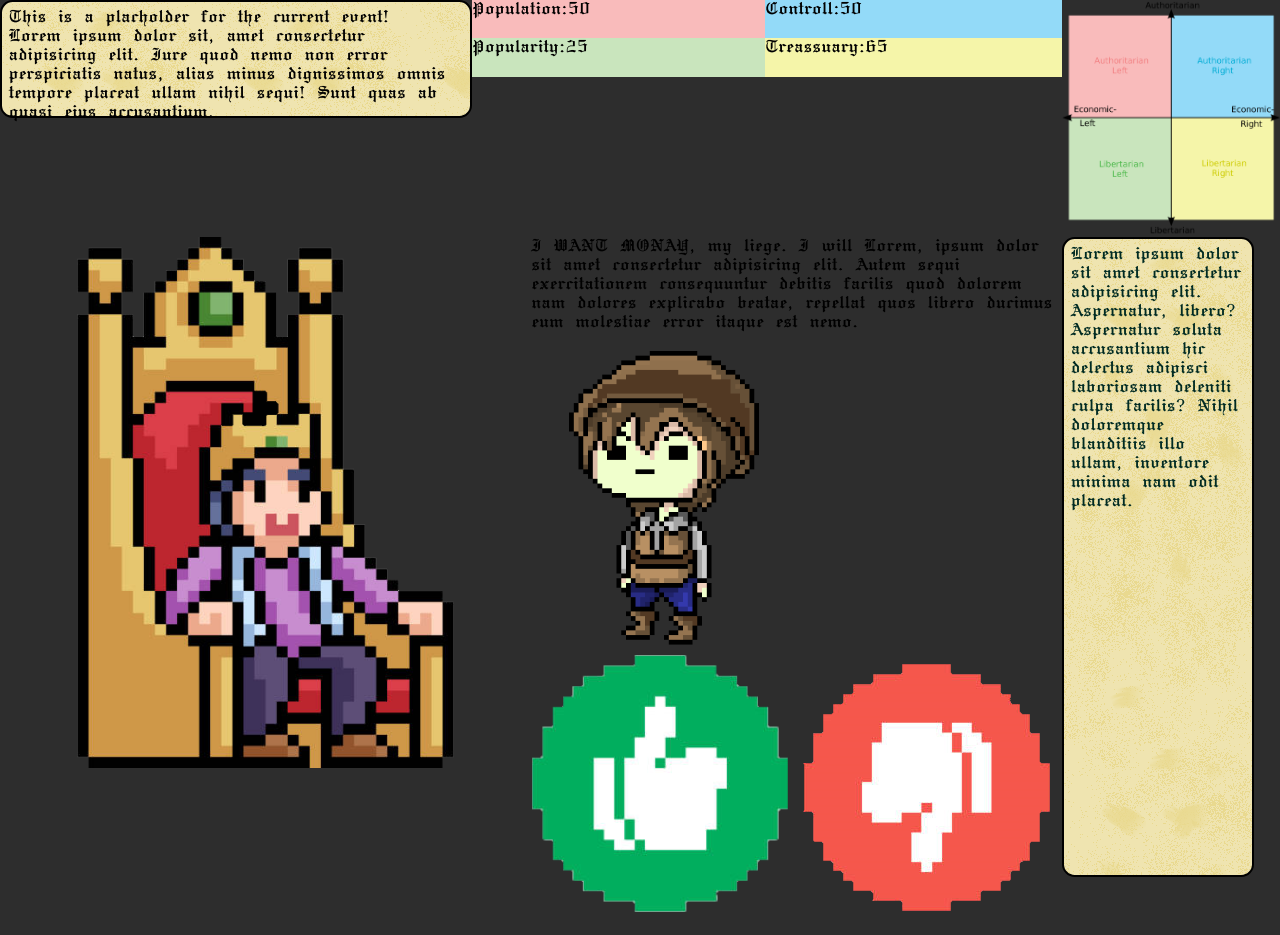
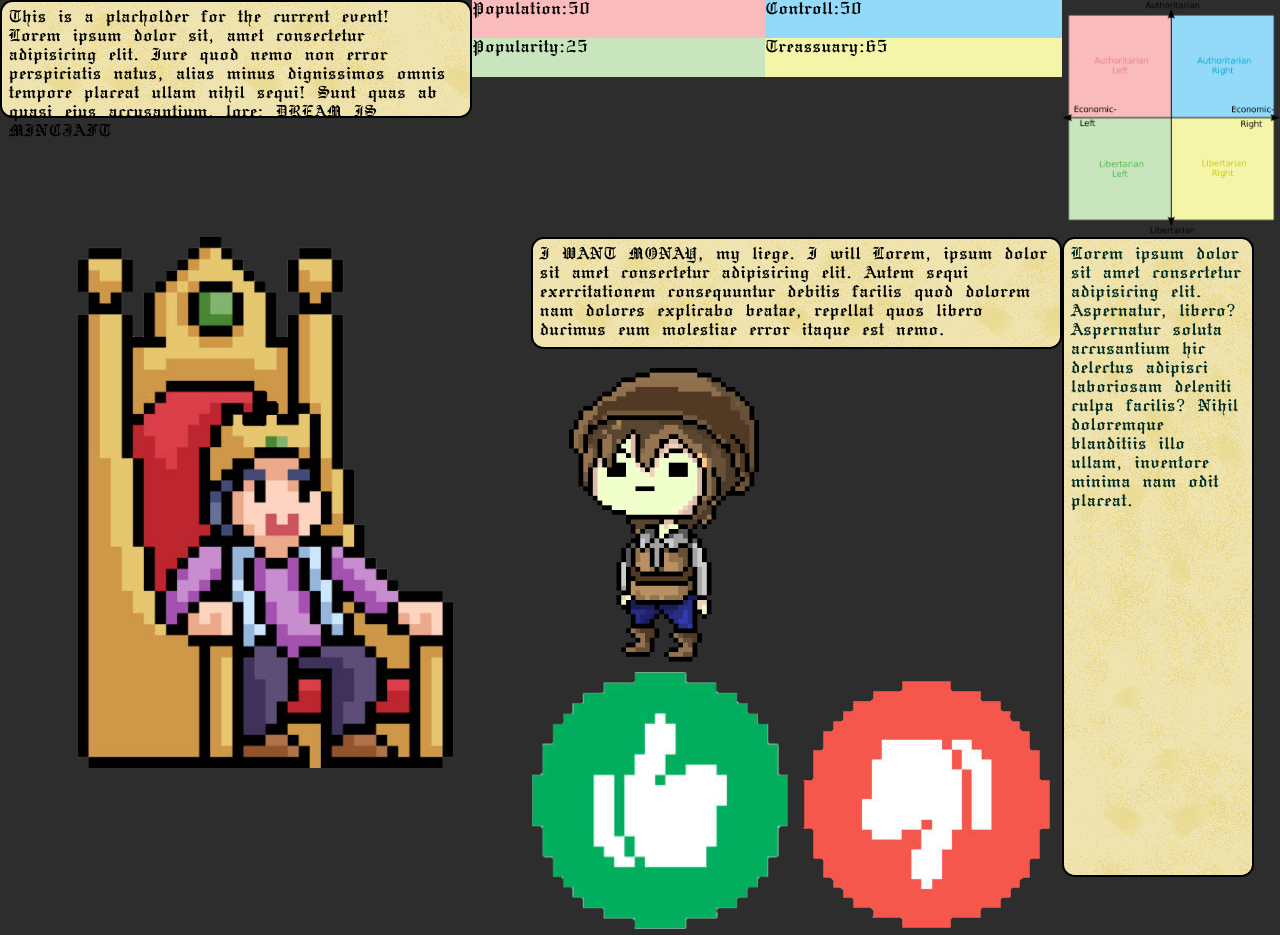
Before and after one commit to 0n10n7/mikael-kokeritz-wacky-politcal-compass-monarch, a plain HTML site: page index.html in a window 1280 px wide. Drawn offline with Linux system fonts and the light colour scheme; files whose address does not match are found by name.

Commit message:
Text rezising poggers

```diff
--- a/app.js
+++ b/app.js
@@ -2,6 +2,9 @@ var Treassury = 65;
 var Population = 50;
 var Popularity = 25;
 var Controll = 50;
+
+var Xcord =0;
+var Ycord =7;
 
 const TreassuryField = document.querySelector("[data-treassury]");
 const PopulationField = document.querySelector("[data-population]");
@@ -15,4 +18,24 @@ function FieldsUpdater() {
   ControllField.innerHTML = Controll;
 }
 
+const Xbox = document.querySelectorAll(".InfoHUD");
+
+function UpdateDaBoxes() {
+  Xbox.forEach(box => {
+    var Grogu = box.firstElementChild;
+    var size = 100;
+    Grogu.style.setProperty('--size', `${size}%`);
+
+    while (Grogu.clientHeight > box.clientHeight - 5 && size >0){
+      Grogu.style.setProperty('--size', `${size}%`);
+        size --;
+    }
+
+  });
+}
+
+window.addEventListener('resize', UpdateDaBoxes);
+
+UpdateDaBoxes();
+
 FieldsUpdater();
--- a/index.html
+++ b/index.html
@@ -11,7 +11,7 @@
 </head>
 <body id="IndexBody">
     <div class="InfoHUD" id="CurrentEvent">
-        <p id="CurrentEventP">This is a placholder for the current event!<br>Lorem ipsum dolor sit, amet consectetur adipisicing elit. Iure quod nemo non error perspiciatis natus, alias minus dignissimos omnis tempore placeat ullam nihil sequi! Sunt quas ab quasi eius accusantium.</p>
+        <p >This is a placholder for the current event!<br>Lorem ipsum dolor sit, amet consectetur adipisicing elit. Iure quod nemo non error perspiciatis natus, alias minus dignissimos omnis tempore placeat ullam nihil sequi! Sunt quas ab quasi eius accusantium. lore: DREAM IS MINCJAFT</p>
     </div>
     <div id="StatsTracker">
         <div id="RedPopulation">
@@ -33,7 +33,9 @@
     <div id="GameLoopArea">
         <img src="Pixel art king.png" alt="A picture of the king, which is who you are as the player." id="Ducking">
         <div id="VoteDiv">
-            <p class="InfoHUD" id="PoorPersonHathSpoke">I WANT MONAY, my liege. I will Lorem, ipsum dolor sit amet consectetur adipisicing elit. Autem sequi exercitationem consequuntur debitis facilis quod dolorem nam dolores explicabo beatae, repellat quos libero ducimus eum molestiae error itaque est nemo.</p>
+            <div class="InfoHUD">
+                <p id="PoorPersonHathSpoke">I WANT MONAY, my liege. I will Lorem, ipsum dolor sit amet consectetur adipisicing elit. Autem sequi exercitationem consequuntur debitis facilis quod dolorem nam dolores explicabo beatae, repellat quos libero ducimus eum molestiae error itaque est nemo.</p>
+            </div>
             <img src="Pixel Art Farmer Peasent.png" alt="A picture of a Peasent" id="PoorPersonIsSpeaking">
             <button><img src="Pixel Art Green Thumb.png" alt="Yes"></button>
             <button><img src="Pixel Art Red Thumb.png" alt="No"></button>
--- a/style.css
+++ b/style.css
@@ -20,9 +20,6 @@
   grid-row-start: 1;
   grid-column-start: 1;
   height: 50%;
-}
-#CurrentEventP {
-  font-size: 100%;
 }
 #PolCompassDiv {
   grid-row-start: 1;
@@ -71,6 +68,7 @@
   width: 50%;
 }
 #PoorPersonHathSpoke {
+
 }
 #Ducking {
   width: 100%;
@@ -85,6 +83,9 @@ div.InfoHUD {
   border-radius: 1vw;
   border-style: solid;
   padding: 0.5vw;
+}
+.InfoHUD > p{
+  font-size: var(--size);
 }
 #EnactedPolicyTexture {
   border: 10vw;
```
